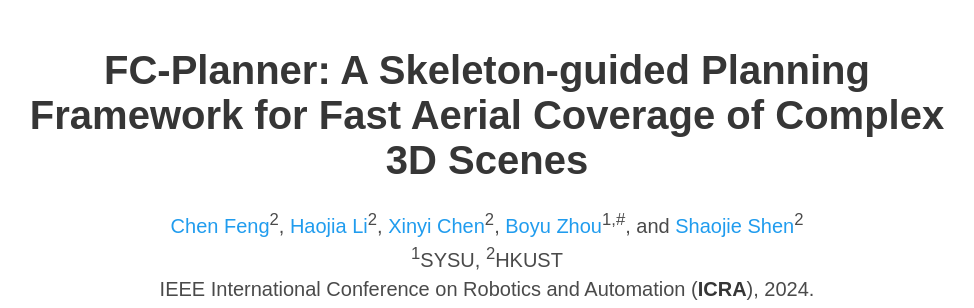
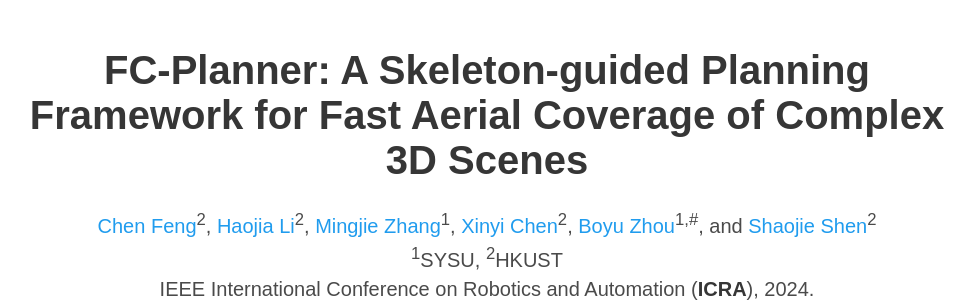
Before and after one commit to HKUST-Aerial-Robotics/FC-Planner, a plain HTML site: page index.html in a window 1280 px wide. Shown: the top 308 px of the page, without its empty margins (153-1127 px from the left). Drawn offline with nearby package versions, Linux system fonts and the light colour scheme; some icons are missing; a web font is replaced by a local one.

Commit message:
[doc]: mj author

```diff
--- a/index.html
+++ b/index.html
@@ -59,6 +59,8 @@
                 <a href="https://chen-albert-feng.github.io/AlbertFeng.github.io/" target="_blank">Chen Feng</a><sup>2</sup>,</span>
                 <span class="author-block">
                   <a>Haojia Li</a><sup>2</sup>,</span>
+                  <span class="author-block">
+                    <a>Mingjie Zhang</a><sup>1</sup>,</span>
                   <span class="author-block">
                     <a>Xinyi Chen</a><sup>2</sup>,</span>
                     <span class="author-block">
```
